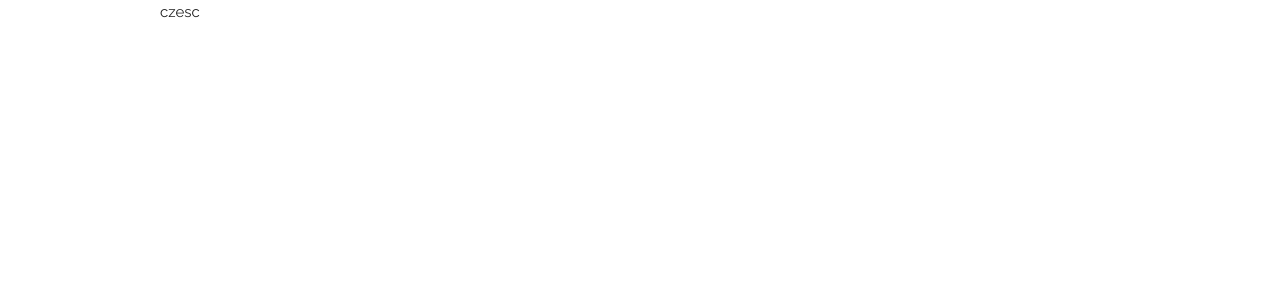
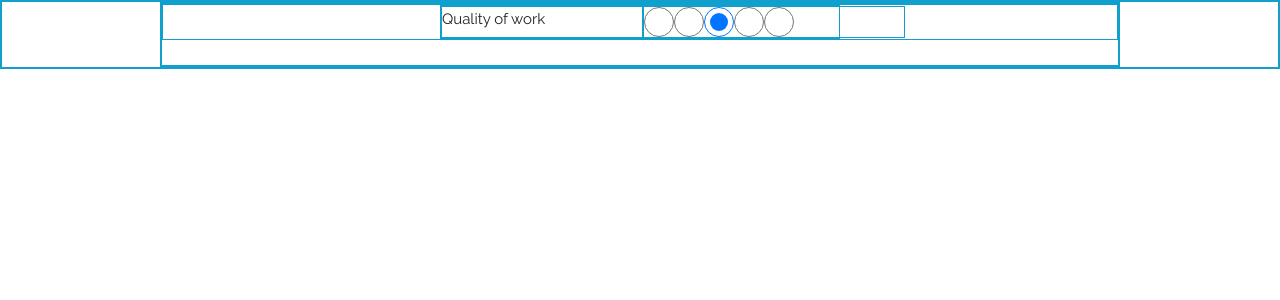
Before and after one commit to maciekChmura/CS50-feedback-generator, a React (Vite) app: page / in a window 1280 px wide. Shown: the top 300 px of the page. Built offline with nearby package versions, Linux system fonts and the light colour scheme.

Commit message:
selector component

```diff
--- a/src/App.js
+++ b/src/App.js
@@ -1,12 +1,17 @@
 import React from "react";
 import { render } from "react-dom";
+import Selector from "./Selector";
 
 class App extends React.Component {
   constructor(props) {
     super(props);
   }
   render() {
-    return <div>czesc</div>;
+    return (
+      <div>
+        <Selector />
+      </div>
+    );
   }
 }
 
--- /dev/null
+++ b/src/Selector.js
@@ -0,0 +1,57 @@
+import React from "react";
+
+class Selector extends React.Component {
+  constructor(props) {
+    super(props);
+  }
+
+  render() {
+    return (
+      <form className="selector">
+        <div className="container">
+          <div className="child label">Quality of work</div>
+          <div className="child button-parent">
+            <input
+              className="radio"
+              type="radio"
+              id="huey"
+              name="drone"
+              value="0"
+            />
+            <input
+              className="radio"
+              type="radio"
+              id="huey"
+              name="drone"
+              value="1"
+            />
+            <input
+              className="radio"
+              type="radio"
+              id="huey"
+              name="drone"
+              value="2"
+              checked
+            />
+            <input
+              className="radio"
+              type="radio"
+              id="huey"
+              name="drone"
+              value="3"
+            />
+            <input
+              className="radio"
+              type="radio"
+              id="huey"
+              name="drone"
+              value="4"
+            />
+          </div>
+        </div>
+      </form>
+    );
+  }
+}
+
+export default Selector;
--- a/src/css/skeleton.css
+++ b/src/css/skeleton.css
@@ -1,3 +1,7 @@
+* {
+  border: #0fa0ce 1px solid;
+}
+
 /*
 * Skeleton V2.0.4
 * Copyright 2014, Dave Gamache
@@ -513,12 +517,42 @@
 –––––––––––––––––––––––––––––––––––––––––––––––––– */
 
 /* Self Clearing Goodness */
-.container:after,
+/* .container:after,
 .row:after,
 .u-cf {
   content: "";
   display: table;
   clear: both;
+} */
+
+/* CS50 feedback generator
+–––––––––––––––––––––––––––––––––––––––––––––––––– */
+.selector .container {
+  display: flex;
+  flex-direction: row;
+  justify-content: space-between;
+  width: 400px;
+}
+
+.child {
+  flex: none;
+
+  height: 30px;
+}
+
+.label {
+  width: 200px;
+  float: right;
+  display: flex;
+}
+
+.button-parent {
+  display: flex;
+  width: 260px;
+}
+
+.radio {
+  width: 30px;
 }
 
 /* Media Queries
```
